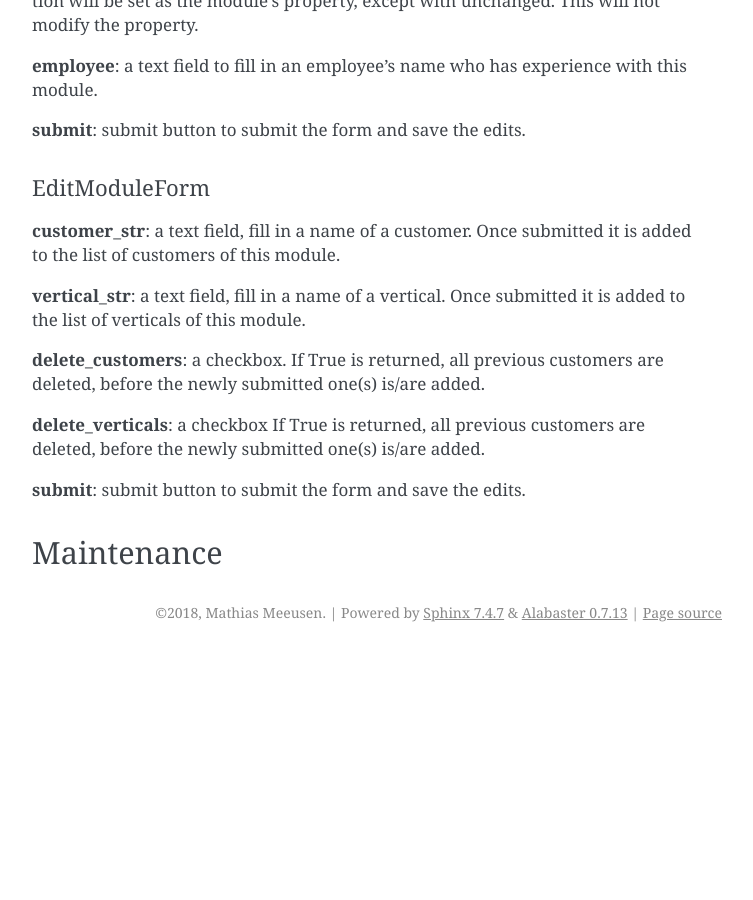
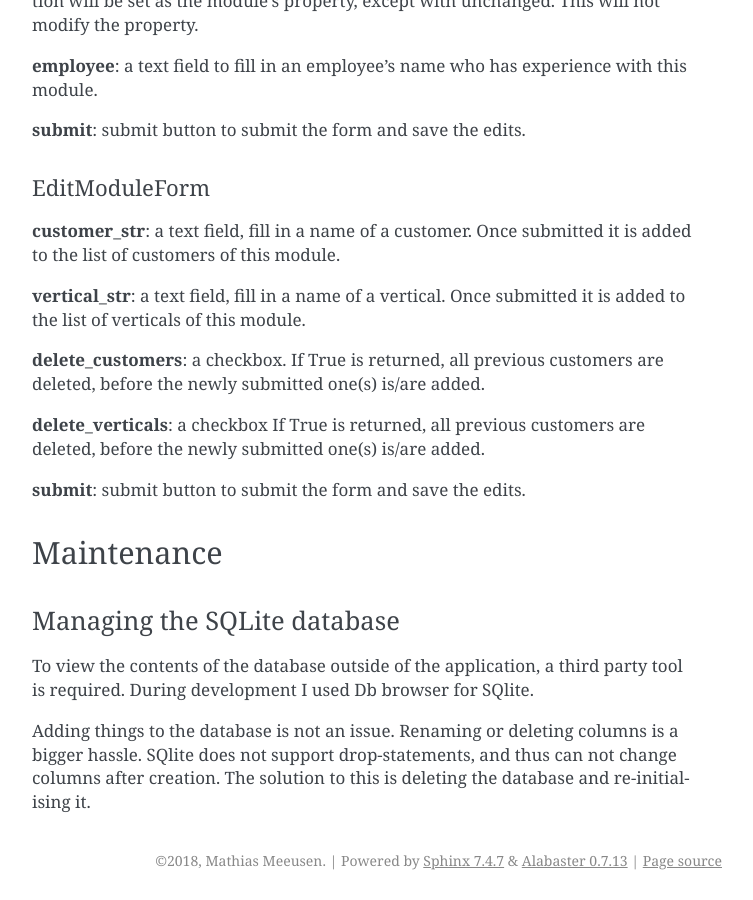
Before and after one commit to mathiasmeeusengt/oca_modules_table, a Sphinx documentation site: the page built from docs/dev_guide/source_code.rst, in a window 1280 px wide and 900 px high, scrolled down 9081 px. Shown: the whole window, without its empty margins (388-1141 px from the left). Built offline with Sphinx 7.4.7, drawn with Linux system fonts in a browser that asks for light colours; before the commit the page ends 9733 px from its top, so only the background shows below that; some of the changed text lies outside the part shown.

Commit message:
doc updates

```diff
--- a/docs/dev_guide/source_code.rst
+++ b/docs/dev_guide/source_code.rst
@@ -374,3 +374,13 @@ one(s) is/are added.
 
 Maintenance
 ===========
+
+Managing the SQLite database
+----------------------------
+
+To view the contents of the database outside of the application, a third party tool is required. During development
+I used Db browser for SQlite.
+
+Adding things to the database is not an issue. Renaming or deleting columns is a bigger hassle. SQlite does not support
+drop-statements, and thus can not change columns after creation. The solution to this is deleting the database and
+re-initialising it.
```
Also changed, not shown: 2 other files.
